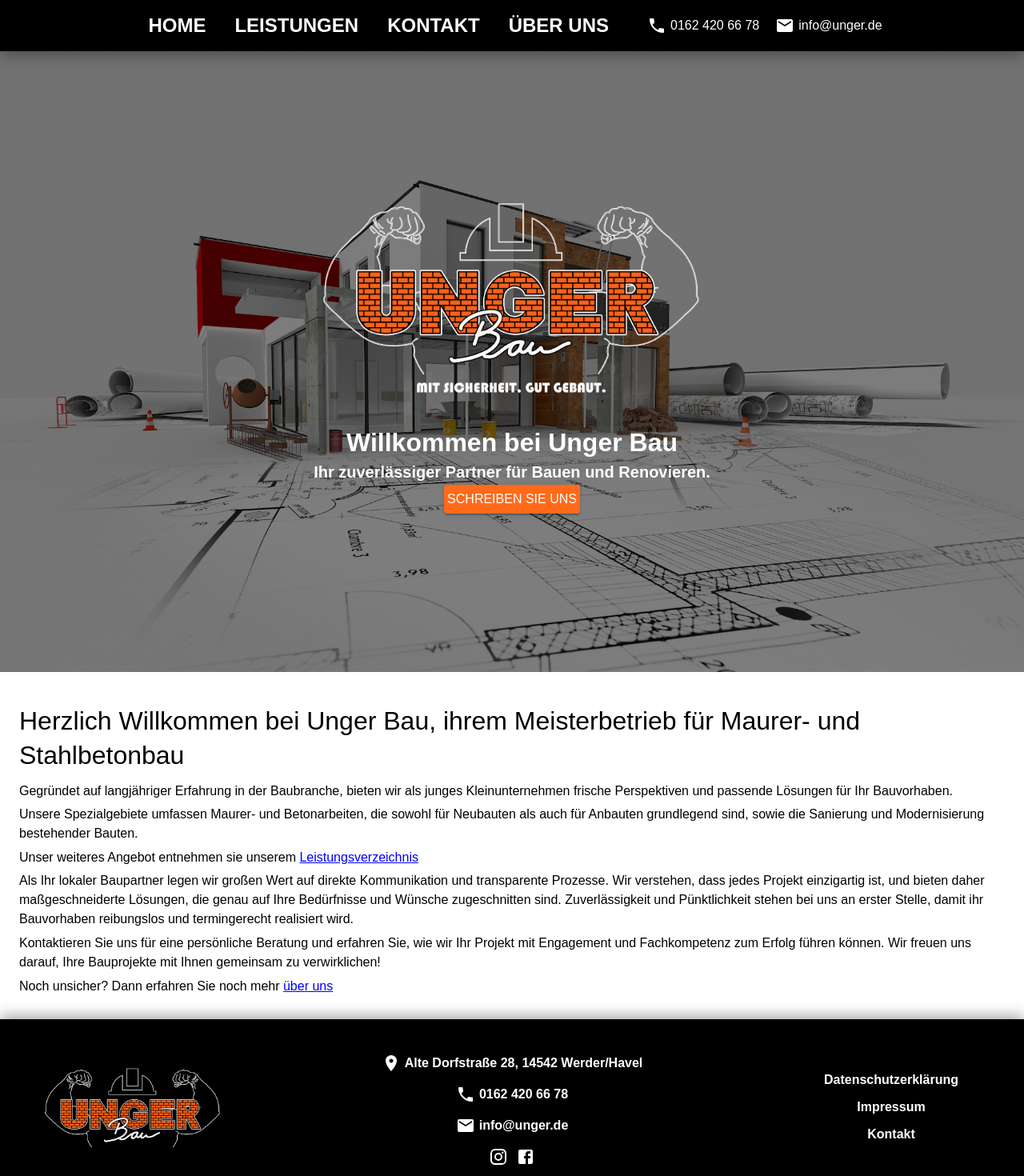
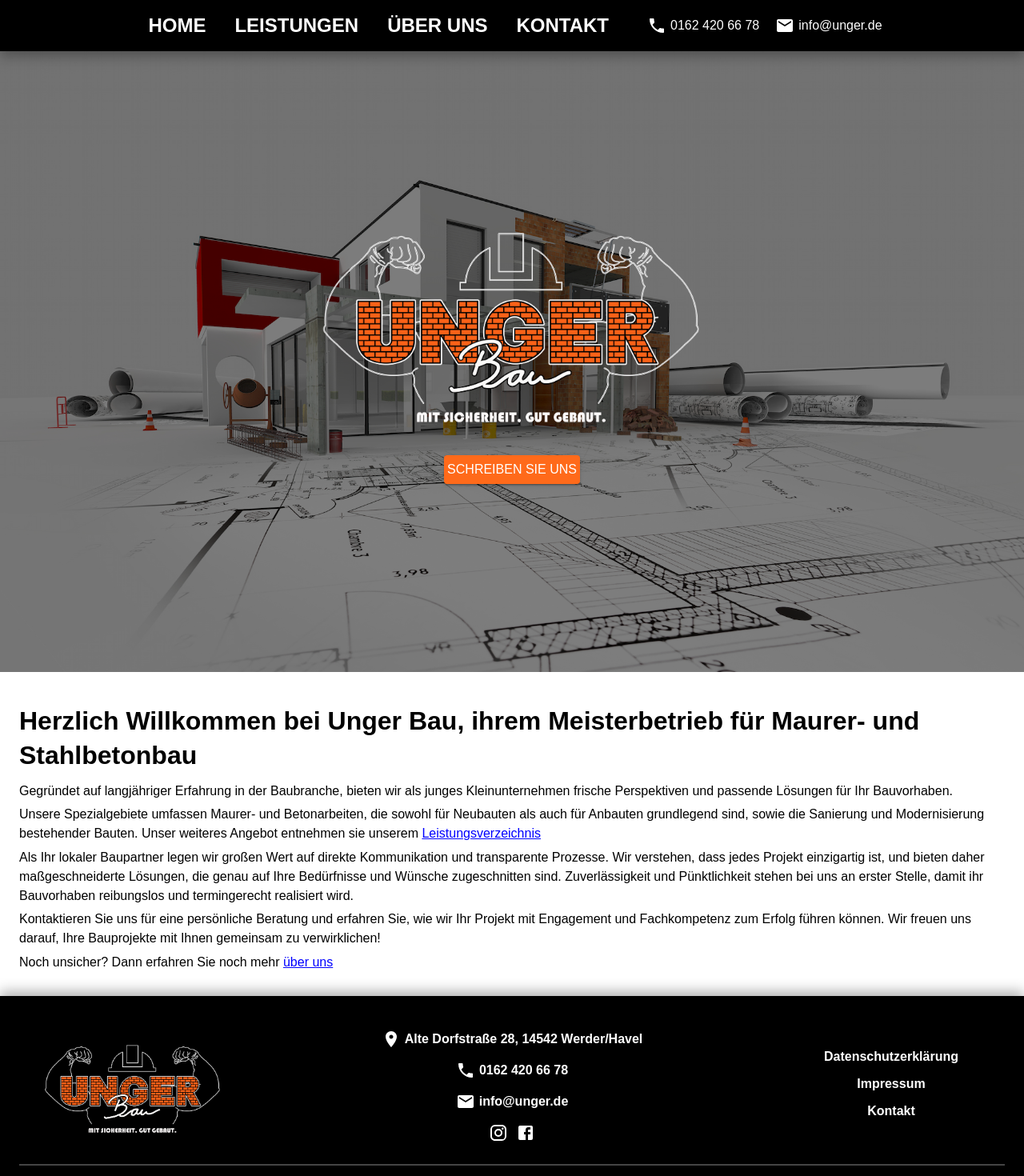
Before and after one commit to Vahedin1/amel-project, a React app: page / in a window 1280 px wide. Shown: the top 1470 px of the page at 80% size. Built offline with nearby package versions, Linux system fonts and the light colour scheme.

Commit message:
additional changes

```diff
--- a/src/components/AppBar.js
+++ b/src/components/AppBar.js
@@ -4,7 +4,7 @@ import { useEffect } from 'react';
 import { AppBar, Box, Toolbar, Container, Button, MenuItem, Typography, IconButton, Dialog } from '@mui/material';
 import { Menu as MenuIcon, Close as CloseIcon, LocalPhone as LocalPhoneIcon, Email as EmailIcon } from '@mui/icons-material';
 
-const pages = ['Home', 'Leistungen', 'Kontakt', 'Über uns'];
+const pages = ['Home', 'Leistungen', 'Über uns' , 'Kontakt'];
 
 const colors = {
   white: '#FFFFFF',
--- a/src/components/Footer.js
+++ b/src/components/Footer.js
@@ -154,7 +154,7 @@ const Footer = () => {
                             {/* {logo} */}
                             <Box
                                 component="img"
-                                src="assets/logo bez slogan2.png"
+                                src="assets/logo sa slogan2.png"
                                 alt="Logo"
                                 onClick={handleLogoClick}
                                 sx={{
--- a/src/pages/Home.js
+++ b/src/pages/Home.js
@@ -99,21 +99,21 @@ export default function Home() {
                     {/* Centered Content Container */}
                     <Container maxWidth="sm" sx={{ textAlign: 'center', zIndex: 2 }}>
                         {/* Welcome Text */}
-                        <Typography
+                        {/* <Typography
                             variant="h5"
                             component="h1"
                             gutterBottom
                             sx={{ animation: `${slideIn} 1s ease-out`, ...titleItemStyles, fontSize: { xs: '1.5rem', sm: '2rem' }, mb: 0 }}
                         >
                             Willkommen bei Unger Bau
-                        </Typography>
-                        <Typography
+                        </Typography> */}
+                        {/* <Typography
                             variant="h6"
                             color="textSecondary"
                             sx={{ animation: `${slideIn} 1s ease-out`, ...titleItemStyles, mb: 0 }}
                         >
                             Ihr zuverlässiger Partner für Bauen und Renovieren.
-                        </Typography>
+                        </Typography> */}
 
                         {/* Button */}
                         <Button
@@ -138,7 +138,7 @@ export default function Home() {
 
                 {/* Main Content Section */}
                 <Box sx={{ padding: 3, maxWidth: { xs: "100%", sm: "1300px" }, margin: '0 auto', marginTop: 2 }}>
-                    <Typography variant="h5" component="h1" gutterBottom sx={{ fontSize: { xs: '1.2rem', sm: '2rem' } }}>
+                    <Typography variant="h5" component="h1" gutterBottom sx={{ fontSize: { xs: '1.2rem', sm: '2rem' },fontWeight:'bold' }}>
                         Herzlich Willkommen bei Unger Bau, ihrem Meisterbetrieb für Maurer- und Stahlbetonbau
                     </Typography>
                     <Typography variant="body1" gutterBottom>
@@ -146,8 +146,6 @@ export default function Home() {
                     </Typography>
                     <Typography variant="body1" gutterBottom>
                         Unsere Spezialgebiete umfassen Maurer- und Betonarbeiten, die sowohl für Neubauten als auch für Anbauten grundlegend sind, sowie die Sanierung und Modernisierung bestehender Bauten.
-                    </Typography>
-                    <Typography variant="body1" gutterBottom>
                         Unser weiteres Angebot entnehmen sie unserem <Link to="/leistungen" style={{ color: '#0000FF' }}>
                             Leistungsverzeichnis
                         </Link>
--- a/src/pages/Leistungen.js
+++ b/src/pages/Leistungen.js
@@ -19,7 +19,7 @@ export default function CombinedPage() {
             <ResponsiveAppBar />
             <div style={{ flex: '1 0 auto' }}>
                 <Container maxWidth="lg" sx={{ mt: 5, mb: 15 }}>
-                    <Grid container spacing={4} sx={{ mt: 15 }}> {/* Add marginTop between header and cards */}
+                    <Grid container spacing={4} sx={{ mt: 7 }}> {/* Add marginTop between header and cards */}
                         <Grid item xs={12} md={4}>
                             <HoverCard
                                 image="/assets/Beratung.jpg"
--- a/src/pages/Vita.js
+++ b/src/pages/Vita.js
@@ -114,7 +114,7 @@ const VitaContent = () => {
                                 Mit einer Ausbildung als Maurer und einem Meistertitel im Maurer- und Stahlbetonbau sowie langjähriger Erfahrung auf der Baustelle bringe ich das nötige Fachwissen und die handwerkliche Präzision mit, die Grundpfeiler jedes soliden Bauvorhabens sind.
                             </Typography>
                             <Typography variant="body1" gutterBottom>
-                                Aktuell erweitere Ich meine Fachkenntnisse durch ein Studium des Bauingenieurswesens, um die neusten Techniken und Standards in die Praxis unserer Projekte zu integrieren.
+                                Aktuell erweitere ich meine Fachkenntnisse durch ein Studium des Bauingenieurswesens, um die neusten Techniken und Standards in die Praxis unserer Projekte zu integrieren.
                             </Typography>
                             <Typography variant="body1" gutterBottom>
                                 Schon in jungen Jahren entdeckte ich meine Leidenschaft für das Bauwesen, und diese Begeisterung ist der Kern meiner beruflichen Laufbahn.
@@ -142,7 +142,7 @@ export default function Vita() {
     return (
         <div style={{ display: 'flex', flexDirection: 'column', minHeight: '100vh' }}>
             <ResponsiveAppBar />
-            <div style={{ flex: '1 0 auto' }}>
+            <div style={{ flex: '1 0 auto',marginTop:'-120px',marginBottom:'0' }}>
                 <VitaContent />
             </div>
             <Footer />
```
